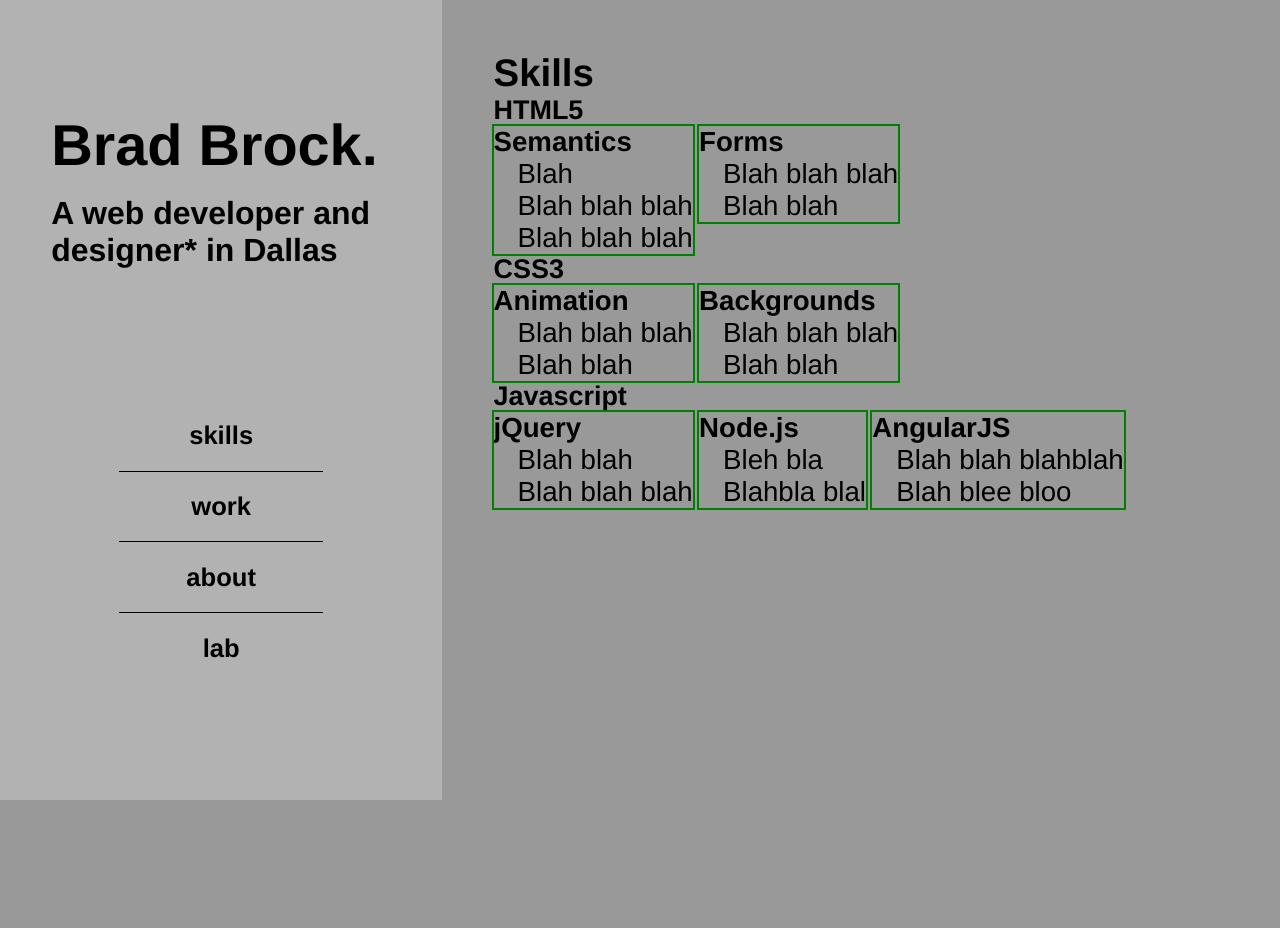
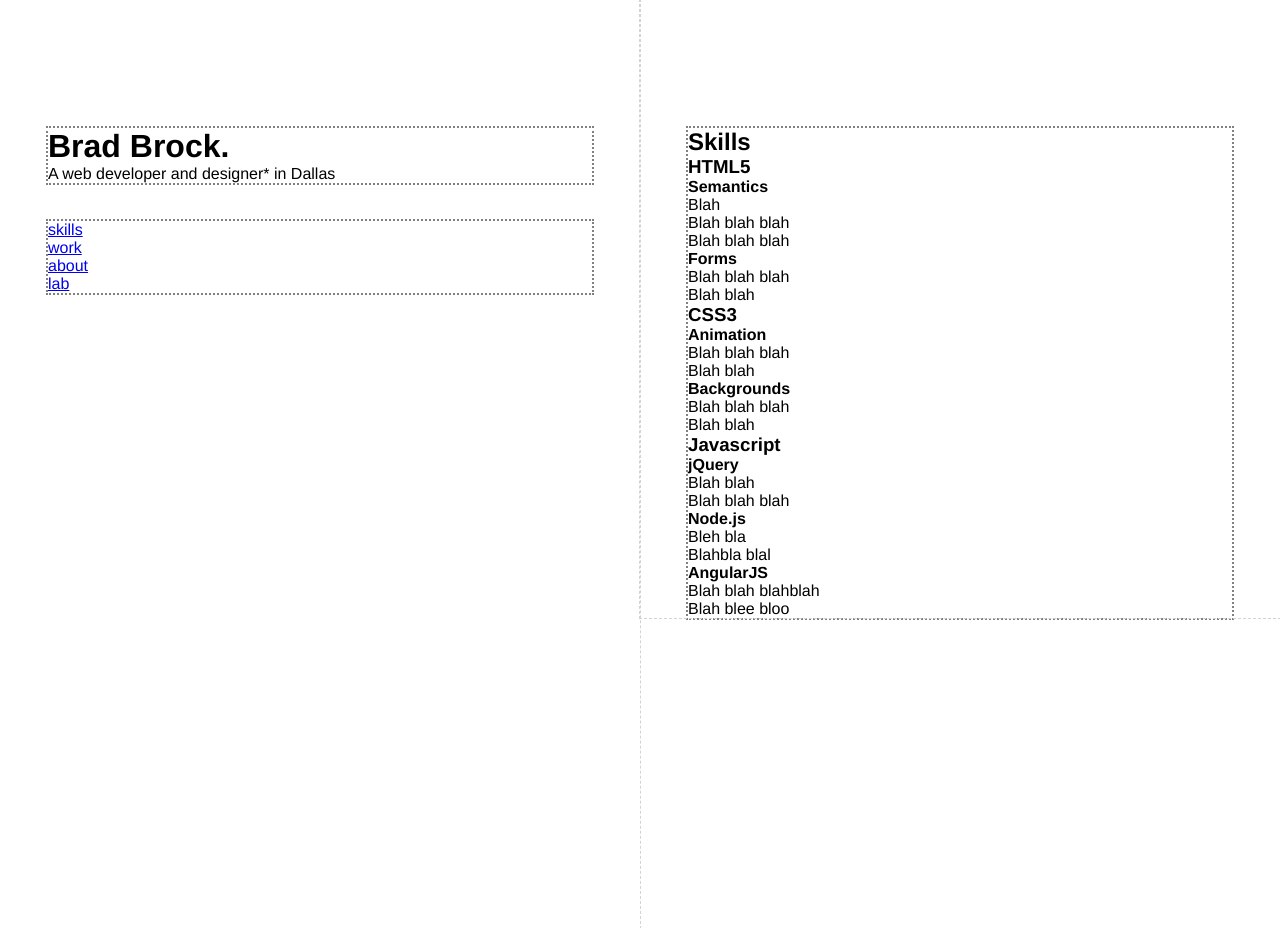
Before and after one commit to Spyrojoe/VBT4.0, a PHP site: page / in a window 1280 px wide. Before the commit the page ends 800 px from the top, so only its background shows below. Run offline with PHP 8.4, Linux system fonts and the light colour scheme; some libraries are stand-ins or nearby versions.

Commit message:
Striped CSS, rebuild main 2 panels with floats

```diff
--- a/index.html
+++ b/index.html
@@ -5,14 +5,14 @@
 	<meta name="viewport" content="width=device-width, initial-scale=1">
 	<link rel="stylesheet" type="text/css" href="style.css">
 	<script src="http://ajax.googleapis.com/ajax/libs/jquery/1.11.1/jquery.min.js"></script>
+	<script type="text/javascript" src="js/script.js"></script>
 </head>
 <body>
-	<div class="flex-wrap clfx">
+<div class="clfx">
 	<header>
 		<div class="intro">
-				<!--<p class="greet">Hi, I'm</p>-->
 			<h1>Brad Brock.</h1>
-				<p>A web developer and designer* in Dallas</p><!-- this should be a 'p' element-->
+			<p>A web developer and designer* in Dallas</p>
 			<!--<p class="asterisk">*in that order</p>-->
 		</div>
 		<nav>
@@ -24,10 +24,11 @@
 			</ul>
 		</nav>
 	</header>
+
 	<main>
-
 		<section class="skills">
 			<h2>Skills</h2>
+
 			<section>
 				<h3>HTML5</h3>
 
@@ -95,13 +96,10 @@
 						<li>Blah blee bloo</li>
 					</ul>
 				</section>
-
-				</section>
 			</section>
 
-			<!--<p style="max-width: 700px;">blahblahblah blahblahblah blahblahblah blahblahblah blahblahblah blahblahblah blahblahblah blahblahblah blahblahblah blahblahblah blahblahblah blahblahblah blahblahblah blahblahblah blahblahblah blahblahblah blahblahblah blahblahblah blahblahblah blahblahblah blahblahblah blahblahblah blahblahblah blahblahblah blahblahblah blahblahblah blahblahblah blahblahblah blahblahblah blahblahblah blahblahblah blahblahblah blahblahblah blahblahblah blahblahblah blahblahblah blahblahblah blahblahblah blahblahblah blahblahblah blahblahblah blahblahblah blahblahblah blahblahblah blahblahblah blahblahblah blahblahblah blahblahblah blahblahblah blahblahblah blahblahblah blahblahblah blahblahblah blahblahblah blahblahblah blahblahblah blahblahblah blahblahblah blahblahblah blahblahblah blahblahblah blahblahblah blahblahblah blahblahblah</p>
-			<p style="max-width: 700px;">blahblahblah blahblahblah blahblahblah blahblahblah blahblahblah blahblahblah blahblahblah blahblahblah blahblahblah blahblahblah blahblahblah blahblahblah blahblahblah blahblahblah blahblahblah blahblahblah blahblahblah blahblahblah blahblahblah blahblahblah blahblahblah blahblahblah blahblahblah blahblahblah blahblahblah blahblahblah blahblahblah blahblahblah blahblahblah blahblahblah blahblahblah blahblahblah blahblahblah blahblahblah blahblahblah blahblahblah blahblahblah blahblahblah blahblahblah blahblahblah blahblahblah blahblahblah blahblahblah blahblahblah blahblahblah blahblahblah blahblahblah blahblahblah blahblahblah blahblahblah blahblahblah blahblahblah blahblahblah blahblahblah blahblahblah blahblahblah blahblahblah blahblahblah blahblahblah blahblahblah blahblahblah blahblahblah blahblahblah blahblahblah</p>-->
+		</section><!-- skills -->
 	</main>
-	</div>
+</div><!-- page clearfiz-->
 </body>
 </html>
--- /dev/null
+++ b/js/script.js
@@ -0,0 +1,44 @@
+$(document).ready(function(){
+
+	var viewHeight;
+
+	setHeaderHeight(viewHeight);
+
+/*
+	$(window).resize(function(){
+		setHeaderHeight(viewHeight);
+		console.log("window resized");
+	});
+*/
+
+	window.addEventListener('resize', setHeaderHeight);
+
+	function setHeaderHeight(height){
+		height = $(window).outerHeight();
+		$("header").height(height);
+	}
+
+	function debounce(func, wait, immediate){
+
+		var timeout;
+
+		return function(){
+
+			var context = this;
+			args = arguments;
+
+			clearTimeout(timeout);
+
+			timeout = setTimeout(function(){
+				timeout = null;
+				if (!immediate){
+					func.apply(context, args);
+				}
+			}, wait);
+			if (immediate && !timeout){
+				func.apply(context, args);
+			}
+		}
+	}
+
+});
--- /dev/null
+++ b/script.js
@@ -0,0 +1,4 @@
+$(document).ready(function(){
+	var viewHeight = $(window).outerHeight();
+	console.log("viewHeight = " + viewHeight);
+});
--- a/style.css
+++ b/style.css
@@ -1,13 +1,8 @@
 *{
 	box-sizing: border-box;
-}
-html, body, div, span, h1, h2, h3, h4, h5, h6, p, blockquote, pre, a, abbr, acronym, address, img, ol, ul, li, article, footer, header, nav{
 	margin: 0;
 	padding: 0;
 	border: 0;
-}
-body{
-	font-family: "helvetica neue", helvetica, arial, sans-serif;
 }
 ol, ul{
 	list-style: none;
@@ -17,144 +12,36 @@ ol, ul{
 	display: table;
 	clear: both;
 }
-.wrap{
+body{
+	font-family: "helvetica neue", helvetica, arial, sans-serif;
+}
+.container{
 	display: block;
 	margin: 0 auto;
 	width: 100%;
+	max-width: 960px;
+}
+header,
+main{
+	display: block;
+	width: 50%;
+	padding-top: 10%;
+	outline: 1px lightgray dashed;
 }
 header{
-	display: -webkit-box;
-	display: -webkit-flex;
-	display: -ms-flexbox;
-	display: flex;
-	-webkit-box-orient: vertical;
-	-webkit-box-direction: normal;
-	-webkit-flex-direction: column;
-	    -ms-flex-direction: column;
-	        flex-direction: column;
-	-webkit-justify-content: space-around;
-	    -ms-flex-pack: distribute;
-	        justify-content: space-around;
-	font-size: 2em;
-	font-weight: 700;
-	background: rgba(0,0,0,.3);
-}
-.flex-wrap{
-	display: -webkit-box;
-	display: -webkit-flex;
-	display: -ms-flexbox;
-	display: flex;
-	-webkit-box-orient: horizontal;
-	-webkit-box-direction: normal;
-	-webkit-flex-direction: row;
-	-ms-flex-direction: row;
-	flex-direction: row;
-	height: 100vh;
-
-}
-header, main{
-	padding: 4%;
+	float: left;
 }
 main{
-	display: -webkit-box;
-	display: -webkit-flex;
-	display: -ms-flexbox;
-	display: flex;
-	-webkit-box-orient: vertical;
-	-webkit-box-direction: normal;
-	-webkit-flex-direction: column;
-	    -ms-flex-direction: column;
-	        flex-direction: column;
-	/*-webkit-justify-content: space-around;
-	    -ms-flex-pack: distribute;
-	        justify-content: space-around;
-	-webkit-box-align: center;
-	-webkit-align-items: center;
-	    -ms-flex-align: center;
-	        align-items: center;*/
-	-webkit-box-flex: 2;
-	-webkit-flex-grow: 2;
-	    -ms-flex-positive: 2;
-	        flex-grow: 2;
-	background: rgba(0,0,0,.4);
+	float: right;
+}
+.intro,
+nav,
+.skills{
+	width: 85%;
+	margin: 0 auto;
+	outline: 2px gray dotted;
 }
 
-header h1{
+.intro{
 	margin-bottom: 6%;
-	font-size: 1.8em;
-	line-height: 1em;
 }
-section{
-	font-size: 1.2em;
-}
-section h2{
-	font-size: 2em;
-}
-header span{
-	display: block;
-	line-height: .9em;
-}
-.intro p{
-	display: inline-block;
-	max-width: 340px;
-}
-nav{
-	text-align: center;
-}
-nav ul{
-	width: 60%;
-	margin: 0 auto;
-	font-size: .8em;
-}
-nav li{
-	padding: 10% 0;
-	border-bottom: 1px black solid;
-}
-nav li:last-of-type{
-	border-bottom: 0;
-}
-nav a{
-	display: block;
-	text-decoration: none;
-	color: black;
-}
-
-.asterisk{
-	line-height: 1.8em;
-	font-style: italic;
-	font-size: .6em;
-}
-ul{
-	margin-left: 24px;
-}
-
-
-.skillset{
-	display: inline-block;
-	outline: 2px green solid;
-	vertical-align: top;
-}
-
-
-@media screen and (max-width: 800px){
-	body{
-		font-size: .8em;
-	}
-}
-
-
-@media screen and (max-width: 600px){
-	header, main, .flex-wrap{
-		display: block;
-	}
-	header{
-		display: table;
-		content: "";
-		clear: both;
-		width: 100%;
-	}
-	.intro, nav{
-		float: left;
-		width: 50%;
-	}
-}
```
Lines whose indentation alone changed are shown as unchanged.
